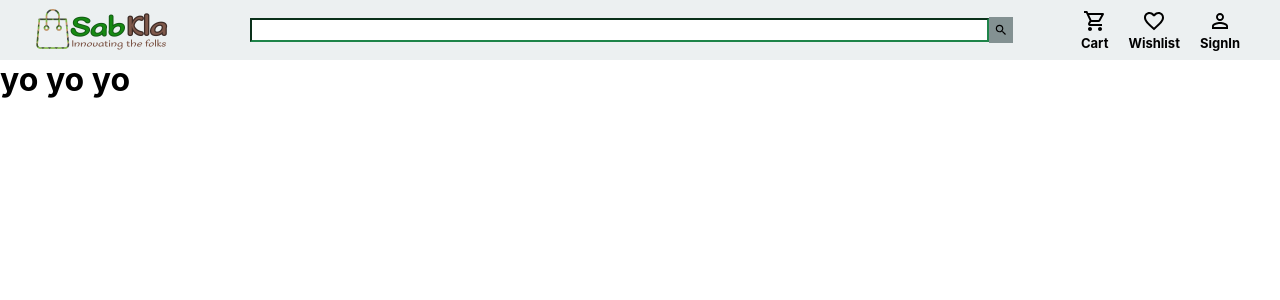
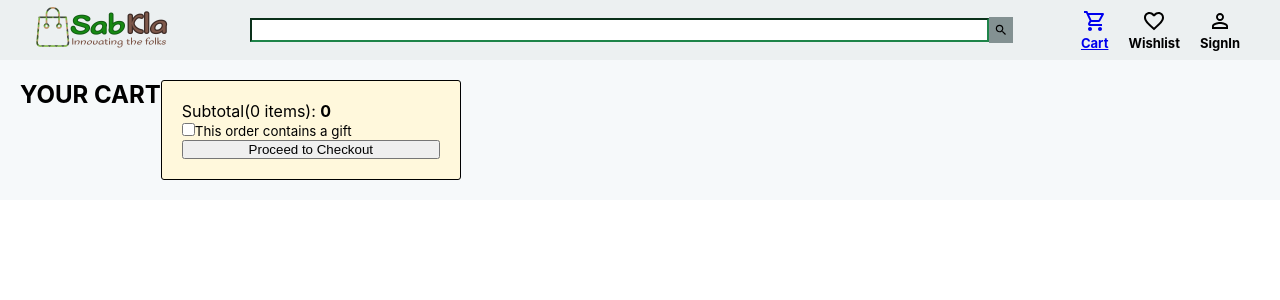
Before and after one commit to abhinandant34/sabkla, a React (Create React App) app: page /checkout in a window 1280 px wide. Shown: the top 300 px of the page. Built offline with nearby package versions, Linux system fonts and the light colour scheme.

Commit message:
checkout page

```diff
--- a/package.json
+++ b/package.json
@@ -9,6 +9,7 @@
     "@testing-library/react": "^11.2.7",
     "@testing-library/user-event": "^12.8.3",
     "react": "^17.0.2",
+    "react-currency-format": "^1.0.0",
     "react-dom": "^17.0.2",
     "react-router-dom": "^5.2.0",
     "react-scripts": "4.0.3",
--- a/src/Checkout.css
+++ b/src/Checkout.css
@@ -0,0 +1,11 @@
+.checkout {
+  display: flex;
+  padding: 20px;
+  background-color: rgb(246, 249, 250);
+  height: max-content;
+}
+.chekout__title {
+  margin-right: 10px;
+  padding: 10px;
+  border-bottom: 1px solid black;
+}
--- a/src/Checkout.js
+++ b/src/Checkout.js
@@ -1,10 +1,25 @@
 import React from 'react'
 import "./Checkout.css"
+import Subtotal from './Subtotal'
 
 function Checkout() {
     return (
         <div className="checkout">
-        <h1>yo yo yo</h1>
+
+        <div className="checkout__left">
+
+            <div className="checkout__title">
+                <h2>YOUR CART</h2>
+            </div>
+
+        </div>
+
+        <div className="checkout__right">
+
+                <Subtotal/>
+
+        </div>
+
 
     </div>
     )
--- a/src/Header.css
+++ b/src/Header.css
@@ -36,6 +36,7 @@
 .header__nav {
   display: flex;
   justify-content: space-evenly;
+  text-decoration: black;
 }
 .header__option {
   display: flex;
--- a/src/Header.js
+++ b/src/Header.js
@@ -4,11 +4,15 @@ import SearchOutlinedIcon from '@material-ui/icons/SearchOutlined';
 import ShoppingCartOutlinedIcon from '@material-ui/icons/ShoppingCartOutlined';
 import FavoriteBorderOutlinedIcon from '@material-ui/icons/FavoriteBorderOutlined';
 import PersonOutlineOutlinedIcon from '@material-ui/icons/PersonOutlineOutlined';
+import {Link} from "react-router-dom";
 
 function Header() {
     return (
         <div className='header'>
-           <img  className="header__logo" src="/images/hori_logo.png" />
+
+         <Link to="/">
+                    <img  className="header__logo" src="/images/hori_logo.png" />
+         </Link>
 
            <div className="header__search">
 
@@ -22,12 +26,15 @@ function Header() {
         <div className="header__alloptions">
 
         <div className="header__nav">
+
+            <Link to="/checkout">
             <div className="header__option">
 
-            <span className="header__optionLineOne"><ShoppingCartOutlinedIcon className="header__cartIcon" /></span>
-            <span className="header__optionLineTwo">Cart</span>
+<span className="header__optionLineOne"><ShoppingCartOutlinedIcon className="header__cartIcon" /></span>
+<span className="header__optionLineTwo">Cart</span>
 
-            </div>
+</div>
+            </Link>
 
         </div>
         <div className="header__nav">
--- /dev/null
+++ b/src/Subtotal.css
@@ -0,0 +1,11 @@
+.subtotal {
+  display: flex;
+  flex-direction: column;
+  justify-content: space-between;
+  width: 300px;
+  height: 100px;
+  padding: 20px;
+  background-color: cornsilk;
+  border: 1px solid black;
+  border-radius: 3px;
+}
--- /dev/null
+++ b/src/Subtotal.js
@@ -0,0 +1,33 @@
+import React from 'react'
+import "./Subtotal.css"
+import CurrencyFormat from "react-currency-format";
+
+function Subtotal() {
+    return (
+        <div className="subtotal">
+
+            <CurrencyFormat
+                renderText={(value)  => (
+                <>
+                    <p>
+                    Subtotal(0 items): <strong>0</strong>
+                    </p>
+                    <small className="subtotal__gift">
+                       <input type="checkbox"/>This order contains a gift
+                    </small>
+                </>
+    )}
+    decimalScale={2}
+    value={0}
+    displayType={"text"}
+    thousandSeparator={true}
+    prefix={"₹"}
+            />
+
+            <button>Proceed to Checkout</button>
+
+        </div>
+    )
+}
+
+export default Subtotal
```
Also changed, not shown: 1 other file (tests, documents, lock files or other folders).
